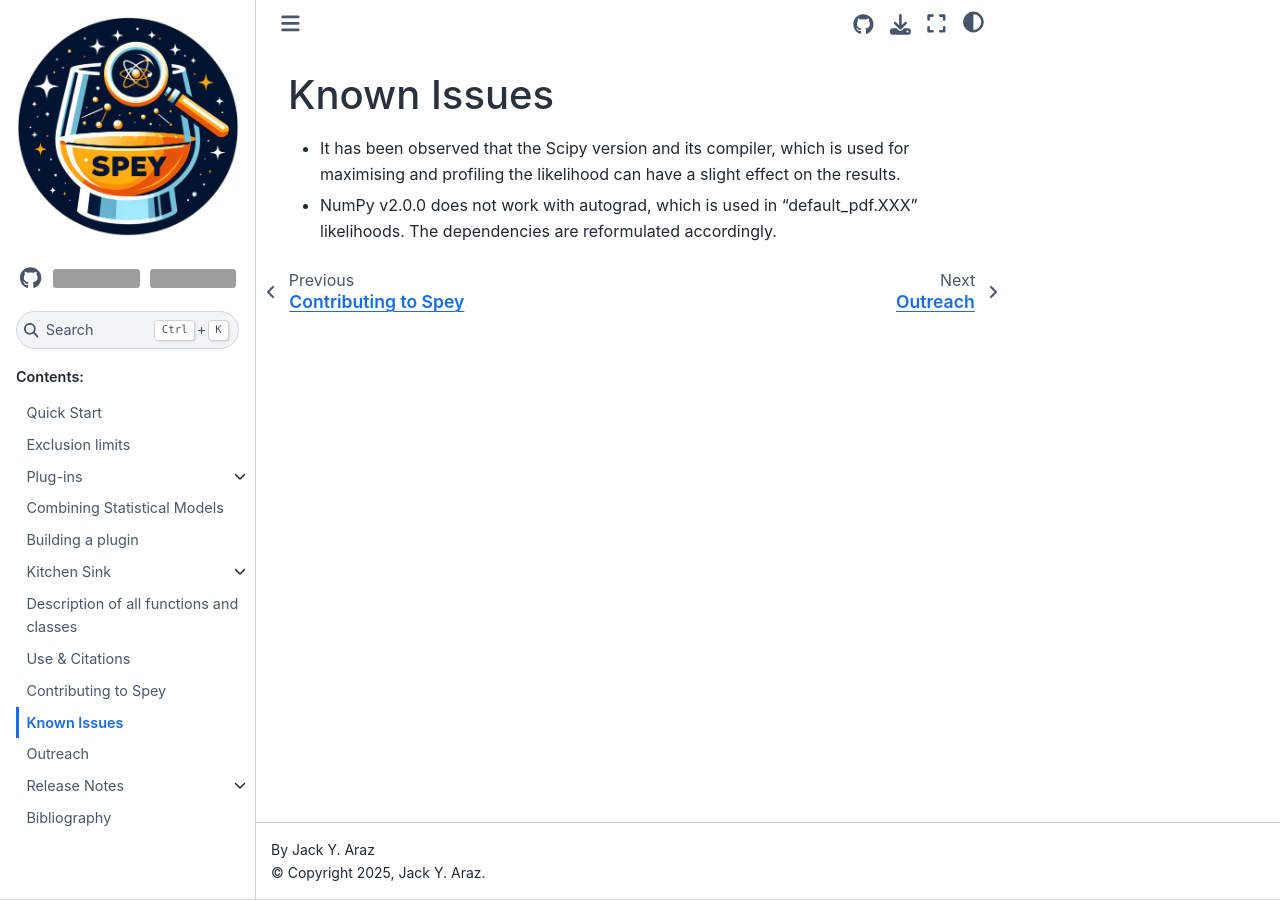
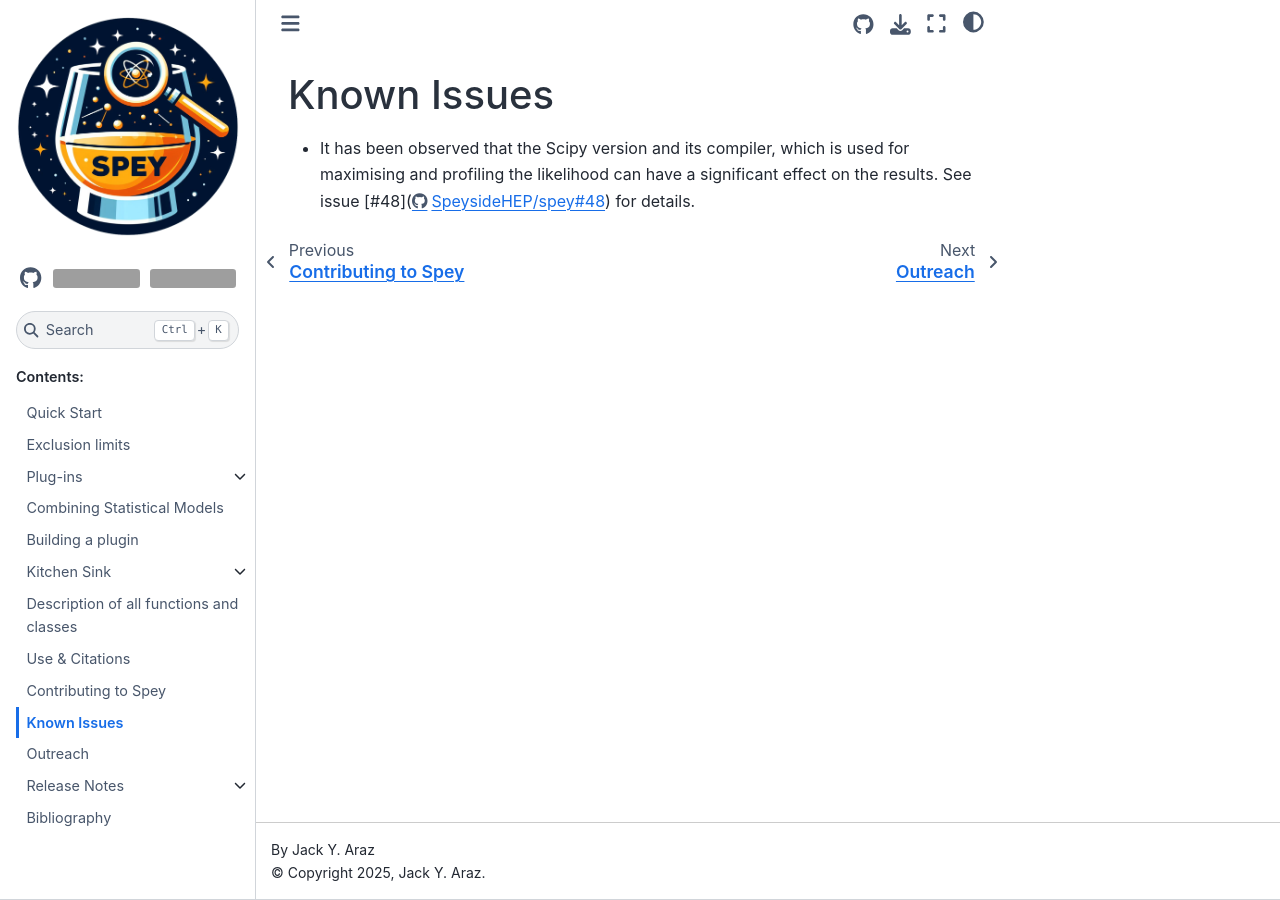
Before and after one commit to SpeysideHEP/spey, a Sphinx documentation site: the page built from docs/known_issues.rst, in a window 1280 px wide. Built offline with Sphinx 7.4.7 and the Sphinx Book theme 1.1.4, drawn with Linux system fonts in a browser that asks for light colours; grey boxes are pictures that could not be loaded.

Commit message:
update doc

```diff
--- a/docs/known_issues.rst
+++ b/docs/known_issues.rst
@@ -1,6 +1,4 @@
 Known Issues
 ============
 
-* It has been observed that the Scipy version and its compiler, which is used for maximising and profiling the likelihood can have a slight effect on the results.
-
-* NumPy v2.0.0 does not work with autograd, which is used in "default_pdf.XXX" likelihoods. The dependencies are reformulated accordingly.
+* It has been observed that the Scipy version and its compiler, which is used for maximising and profiling the likelihood can have a significant effect on the results. See issue [#48](https://github.com/SpeysideHEP/spey/issues/48) for details.
--- a/docs/plugins.rst
+++ b/docs/plugins.rst
@@ -2,6 +2,10 @@
 
 Plug-ins
 ========
+
+.. contents::
+    :backlinks: none
+    :depth: 3
 
 .. list-table::
    :header-rows: 1
```
Also changed, not shown: docs/citations.rst (+6 -1 lines).
